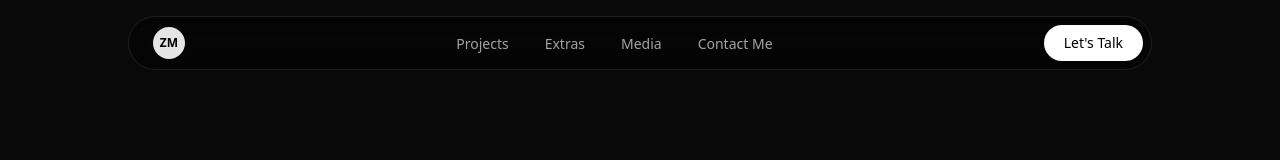
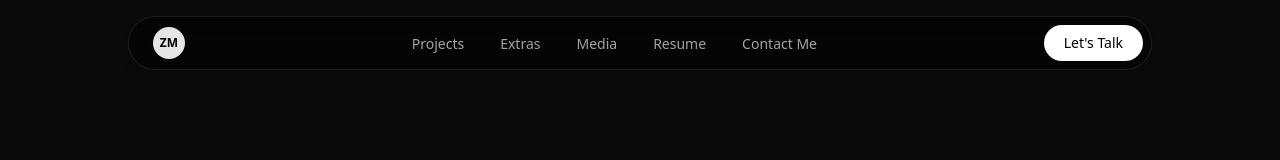
Before and after one commit to YogeshModi24/YogeshModi-Portfolio, a Next.js app: page / in a window 1280 px wide. Shown: the top 160 px of the page. Built offline with nearby package versions, Linux system fonts and the light colour scheme.

Commit message:
Added Resume In Menu Bar

```diff
--- a/src/components/layout/header.tsx
+++ b/src/components/layout/header.tsx
@@ -8,6 +8,7 @@ const navItems = [
     { name: "Projects", href: "#projects" },
     { name: "Extras", href: "#extras" },
     { name: "Media", href: "#media" },
+    { name: "Resume", href: "#resume" },
     { name: "Contact Me", href: "#contact" },
 ]
 
```
